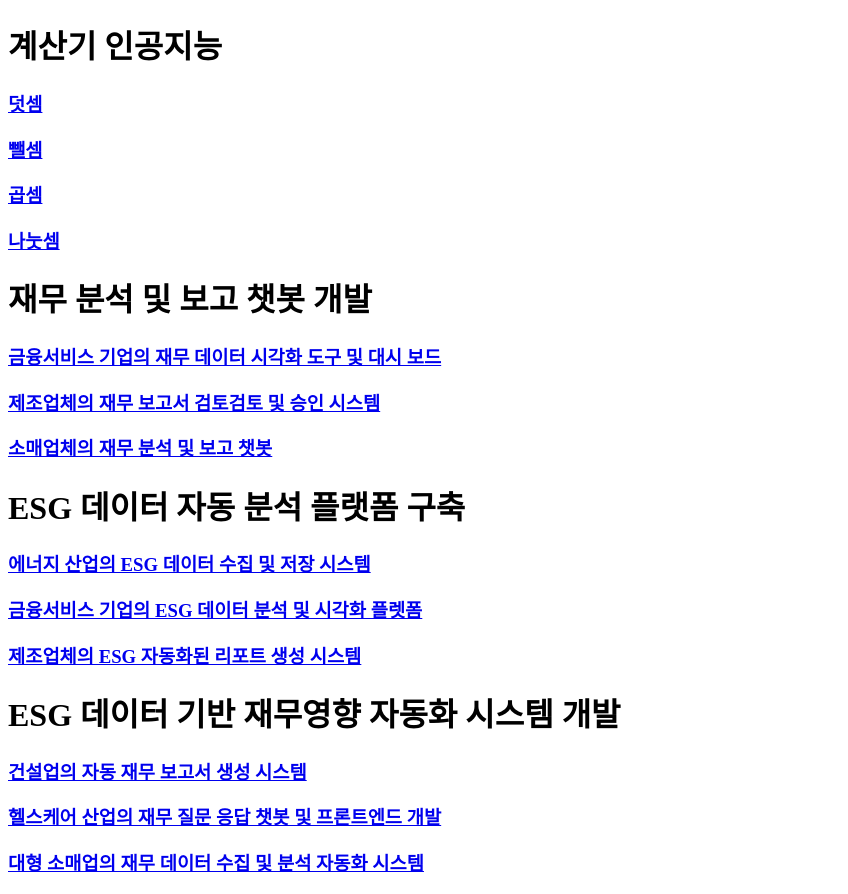
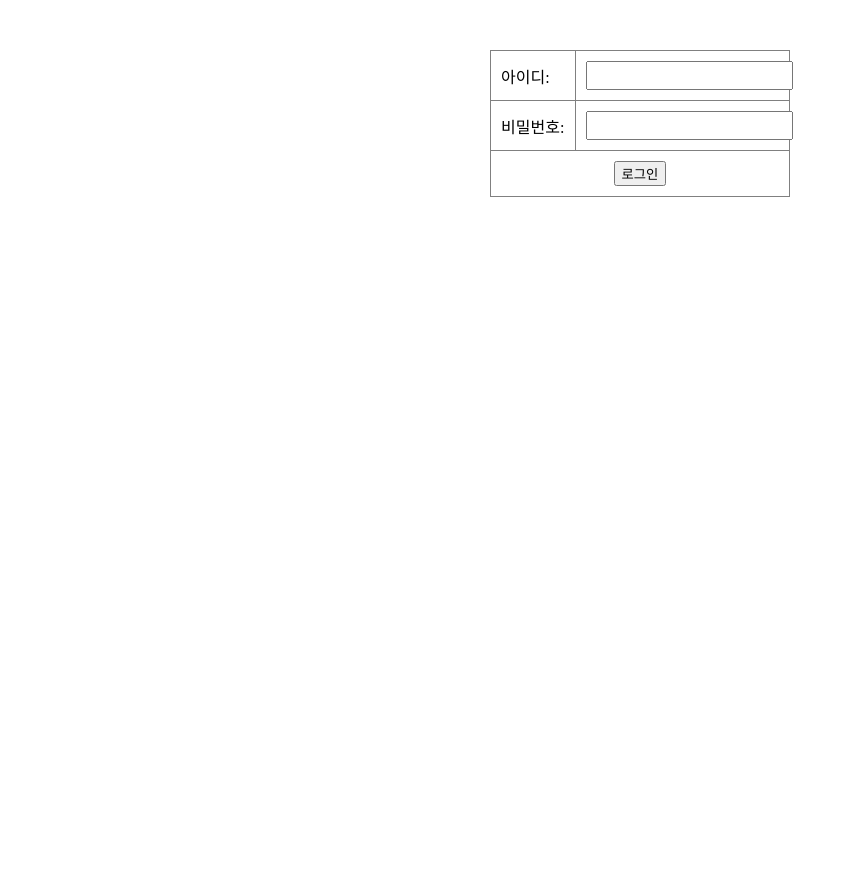
Before and after one commit to okyunsu/okyunsu, a Flask app: page / in a window 1280 px wide. Shown: the whole page, without its empty margins (0-848 px from the left). After the commit the page ends 197 px from the top, so only its background shows below. Run offline with Flask 3, Linux system fonts and the light colour scheme.

Commit message:
폼태그 작성 250131 18:00

```diff
--- a/app.py
+++ b/app.py
@@ -1,7 +1,12 @@
 from flask import Flask, render_template
 app = Flask(__name__)
 
+
 @app.route('/')
+def login():
+    return render_template("auth/login.html")
+
+@app.route('/home')
 def home():
     return render_template("index.html")
 
@@ -25,41 +30,42 @@ def divide():
 # 📌 재무 분석 및 보고 챗봇 개발발
 @app.route('/finance_visualizer')
 def finance_visualizer():
-    return render_template('esg/finance_chatbot/finance_visualizer.html')
+    return render_template('esg/chatbot/finance_visualizer.html')
 
 @app.route('/report_review')
 def report_review():
-    return render_template('esg/finance_chatbot/report_review.html')
+    return render_template('esg/chatbot/report_review.html')
 
 @app.route('/retail_analysis')
 def retail_analysis():
-    return render_template('esg/finance_chatbot/retail_analysis.html')
+    return render_template('esg/chatbot/retail_analysis.html')
 
 # 📌 ESG 데이터 자동 분석 플랫폼 구축
 @app.route('/energy_data_collector')
 def energy_data_collector():
-    return render_template('esg/fin_impact/energy_data_collector.html')
+    return render_template('esg/financial/energy_data_collector.html')
 
 @app.route('/esg_analysis_tool')
 def esg_analysis_tool():
-    return render_template('esg/fin_impact/esg_analysis_tool.html')
+    return render_template('esg/financial/esg_analysis_tool.html')
 
 @app.route('/report_generator')
 def report_generator():
-    return render_template('esg/fin_impact/report_generator.html')
+    return render_template('esg/financial/report_generator.html')
 
 # 📌 ESG 데이터 기반 재무 영향 자동화 시스템 개발
 @app.route('/retail_data_collector')
 def retail_data_collector():
-    return render_template('esg/analytics_platform/retail_data_collector.html')
+    return render_template('esg/analytics/retail_data_collector.html')
 
 @app.route('/healthcare_chatbot_backend')
 def healthcare_chatbot_backend():
-    return render_template('esg/analytics_platform/healthcare_chatbot_backend.html')
+    return render_template('esg/analytics/healthcare_chatbot_backend.html')
 
 @app.route('/construction_report_generator')
 def construction_report_generator():
-    return render_template('esg/analytics_platform/construction_report_generator.html')
+    return render_template('esg/analytics/construction_report_generator.html')
+
 
 
 
--- /dev/null
+++ b/templates/auth/login.html
@@ -0,0 +1,46 @@
+<!DOCTYPE html>
+<html lang="en">
+<head>
+    <meta charset="UTF-8">
+    <meta name="viewport" content="width=device-width, initial-scale=1.0">
+    <title>로그인 폼</title>
+    <style>
+        table {
+            width: 300px;
+            border-collapse: collapse;
+            margin: 50px auto;
+        }
+        td {
+            padding: 10px;
+        }
+        input {
+            width: 100%;
+            padding: 5px;
+        }
+        .btn {
+            text-align: center;
+        }
+    </style>
+</head>
+<body>
+    <form action="/home" method="post">
+        <table border="1">
+            <tr>
+                <td><label for="username">아이디:</label></td>
+                <td><input type="text" id="username" name="username" required></td>
+            </tr>
+            <tr>
+                <td><label for="password">비밀번호:</label></td>
+                <td><input type="password" id="password" name="password" required></td>
+            </tr>
+            <tr>
+                <td colspan="2" class="btn">
+                    <button type="submit">로그인</button>
+                </td>
+            </tr>
+        </table>
+    </form>
+
+
+</body>
+</html>
--- a/templates/calculator/divide.html
+++ b/templates/calculator/divide.html
@@ -15,7 +15,7 @@
     </form>
 
 
-    <a href="/"><h3>home</h3></a>
+    <a href="/home"><h3>home</h3></a>
 
 
 
--- a/templates/calculator/minus.html
+++ b/templates/calculator/minus.html
@@ -13,7 +13,7 @@
         <input type="text" id="num2" placeholder="두번째 수" name="num2">
         <button type="submit" id="plus">결과보기</button>
     </form>
-    <a href="/"><h3>home</h3></a>
+    <a href="/home"><h3>home</h3></a>
 
 
 
--- a/templates/calculator/mulitiple.html
+++ b/templates/calculator/mulitiple.html
@@ -13,7 +13,7 @@
         <input type="text" id="num2" placeholder="두번째 수" name="num2">
         <button type="submit" id="plus">결과보기</button>
     </form>
-    <a href="/"><h3>home</h3></a>
+    <a href="/home"><h3>home</h3></a>
 
 
 
--- a/templates/calculator/plus.html
+++ b/templates/calculator/plus.html
@@ -13,7 +13,7 @@
         <input type="text" id="num2" placeholder="두번째 수" name="num2">
         <button type="submit" id="plus">결과보기</button>
     </form>
-    <a href="/"><h3>home</h3></a>
+    <a href="/home"><h3>home</h3></a>
 
 
 
--- a/templates/esg/fin_impact/esg_analysis_tool.html
+++ b/templates/esg/analytics/construction_report_generator.html
@@ -6,7 +6,8 @@
     <title>Document</title>
 </head>
 <body>
-    <h1>금융서비스</h1>
-    <a href="/"><h3>home</h3></a>
+    <h1>건설업</h1>
+
+    <a href="/home"><h3>home</h3></a>
 </body>
 </html>
--- a/templates/esg/finance_chatbot/retail_analysis.html
+++ b/templates/esg/analytics/healthcare_chatbot_backend.html
@@ -6,8 +6,8 @@
     <title>Document</title>
 </head>
 <body>
-    <h1>소매업체의 재무 분석</h1>
+    <h1>헬스케어어</h1>
 
-    <a href="/"><h3>home</h3></a>
+    <a href="/home"><h3>home</h3></a>
 </body>
 </html>
--- a/templates/esg/finance_chatbot/report_review.html
+++ b/templates/esg/analytics/retail_data_collector.html
@@ -6,8 +6,8 @@
     <title>Document</title>
 </head>
 <body>
-    <h1>제조업체 재무 보고서 검토</h1>
+    <h1>대형 소매업</h1>
 
-    <a href="/"><h3>home</h3></a>
+    <a href="/home"><h3>home</h3></a>
 </body>
 </html>
--- a/templates/esg/fin_impact/report_generator.html
+++ b/templates/esg/chatbot/finance_visualizer.html
@@ -6,8 +6,7 @@
     <title>Document</title>
 </head>
 <body>
-    <h1>자동화 리포트</h1>
-
-    <a href="/"><h3>home</h3></a>
+    <h1>시각화</h1>
+    <a href="/home"><h3>home</h3></a>
 </body>
 </html>
--- a/templates/esg/analytics_platform/construction_report_generator.html
+++ b/templates/esg/chatbot/report_review.html
@@ -6,8 +6,8 @@
     <title>Document</title>
 </head>
 <body>
-    <h1>건설업</h1>
+    <h1>제조업체 재무 보고서 검토</h1>
 
-    <a href="/"><h3>home</h3></a>
+    <a href="/home"><h3>home</h3></a>
 </body>
 </html>
--- a/templates/esg/fin_impact/energy_data_collector.html
+++ b/templates/esg/chatbot/retail_analysis.html
@@ -6,7 +6,8 @@
     <title>Document</title>
 </head>
 <body>
-    <h1>에너지</h1>
-    <a href="/"><h3>home</h3></a>
+    <h1>소매업체의 재무 분석</h1>
+
+    <a href="/home"><h3>home</h3></a>
 </body>
 </html>
--- a/templates/esg/analytics_platform/retail_data_collector.html
+++ b/templates/esg/financial/energy_data_collector.html
@@ -6,8 +6,7 @@
     <title>Document</title>
 </head>
 <body>
-    <h1>대형 소매업</h1>
-
-    <a href="/"><h3>home</h3></a>
+    <h1>에너지</h1>
+    <a href="/home"><h3>home</h3></a>
 </body>
 </html>
--- a/templates/esg/analytics_platform/healthcare_chatbot_backend.html
+++ b/templates/esg/financial/esg_analysis_tool.html
@@ -6,8 +6,7 @@
     <title>Document</title>
 </head>
 <body>
-    <h1>헬스케어어</h1>
-
-    <a href="/"><h3>home</h3></a>
+    <h1>금융서비스</h1>
+    <a href="/home"><h3>home</h3></a>
 </body>
 </html>
--- a/templates/esg/finance_chatbot/finance_visualizer.html
+++ b/templates/esg/financial/report_generator.html
@@ -6,7 +6,8 @@
     <title>Document</title>
 </head>
 <body>
-    <h1>시각화</h1>
-    <a href="/"><h3>home</h3></a>
+    <h1>자동화 리포트</h1>
+
+    <a href="/home"><h3>home</h3></a>
 </body>
 </html>
--- a/templates/index.html
+++ b/templates/index.html
@@ -29,5 +29,7 @@
     <a href="/retail_data_collector"><h3>대형 소매업의 재무 데이터 수집 및 분석 자동화 시스템 </h3></a>
 
 
+    <a href="/"><h3>logout</h3></a>
+
 </body>
 </html>
```
